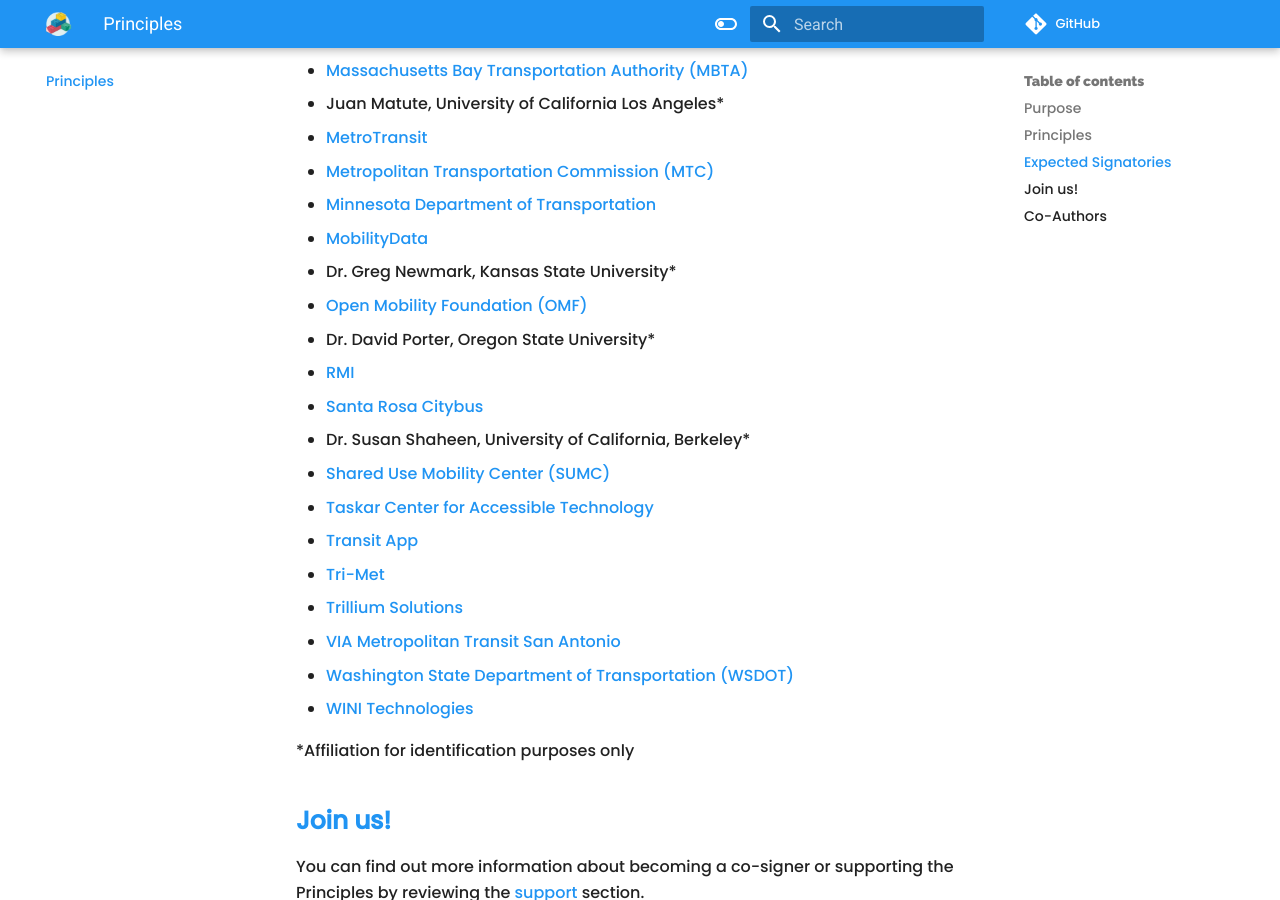
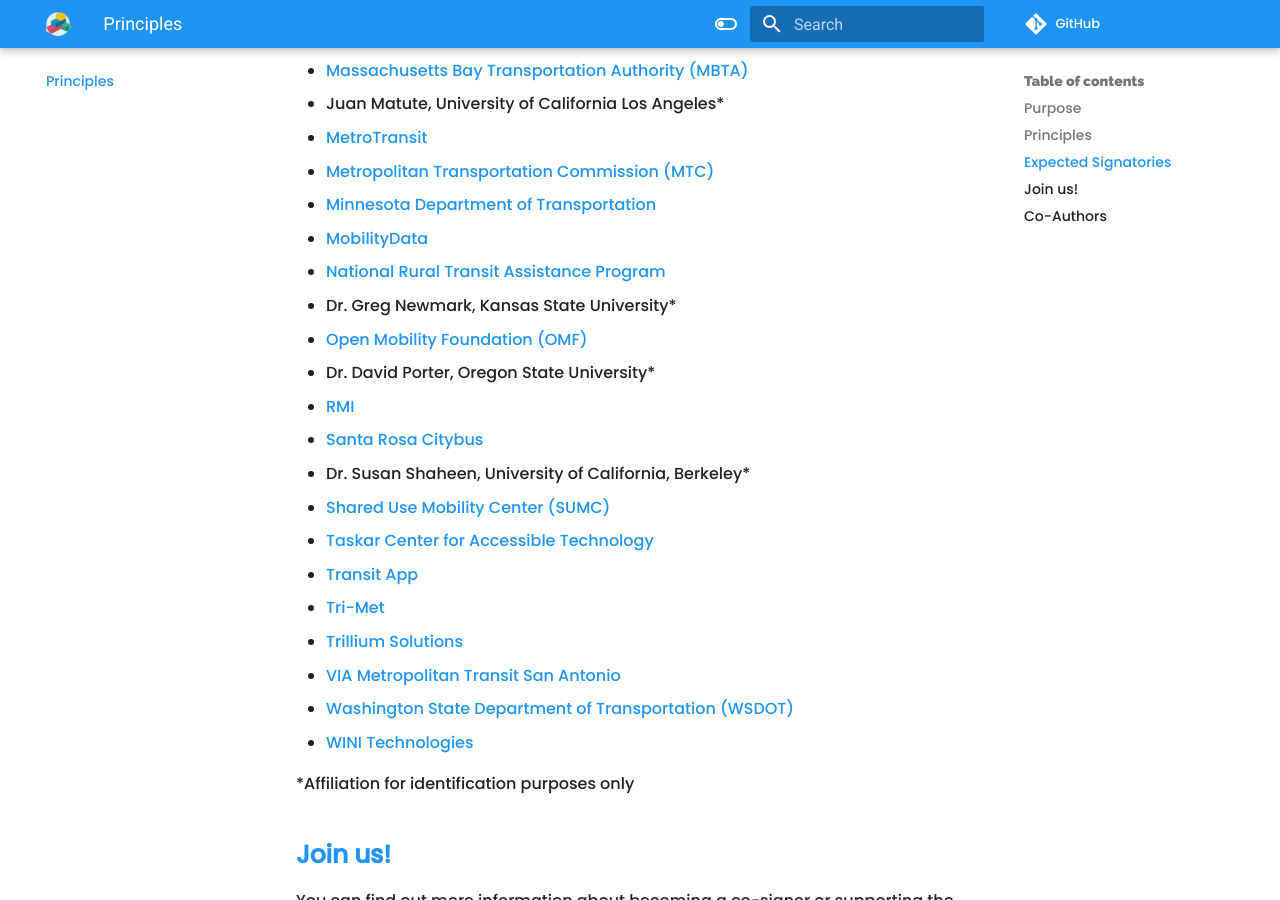
Before and after one commit to interoperable-mobility/principles, an MkDocs documentation site: the page built from docs/index.md, in a window 1280 px wide and 900 px high, scrolled down 2546 px. Built offline with MkDocs 1.6.1 and Material for MkDocs 9.7.7, drawn with Linux system fonts in a browser that asks for light colours; nearby versions of some CDN libraries; comment, search, counter and statistics services are not loaded.

Commit message:
add National RTAP

```diff
--- a/docs/index.md
+++ b/docs/index.md
@@ -55,6 +55,7 @@
 - [Metropolitan Transportation Commission (MTC)](http://bayareametro.org)
 - [Minnesota Department of Transportation](https://www.dot.state.mn.us/)
 - [MobilityData](http://mobilitydata.org)
+- [National Rural Transit Assistance Program](https://www.nationalrtap.org/)
 - Dr. Greg Newmark, Kansas State University*
 - [Open Mobility Foundation (OMF)](https://www.openmobilityfoundation.org/)
 - Dr. David Porter, Oregon State University*
```
